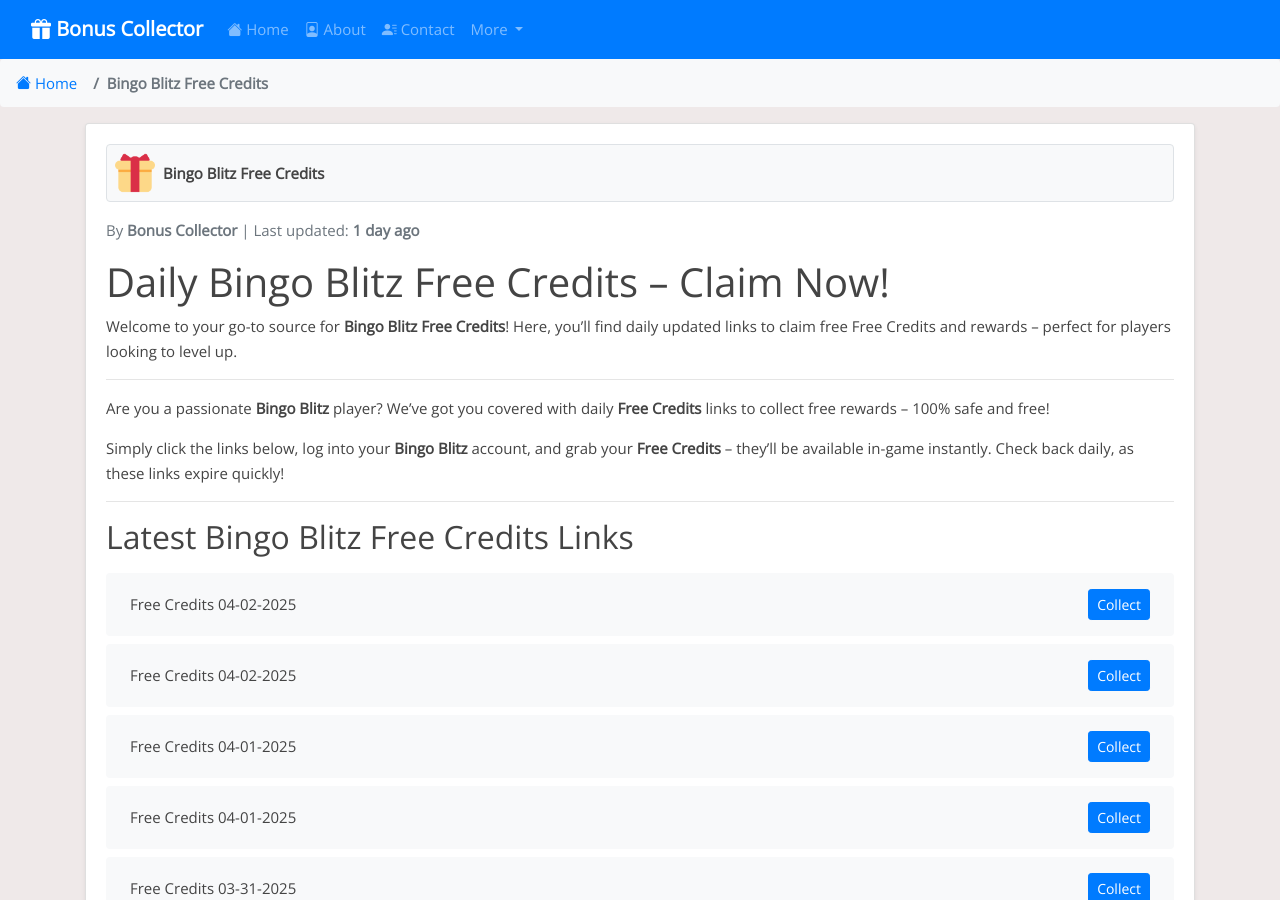
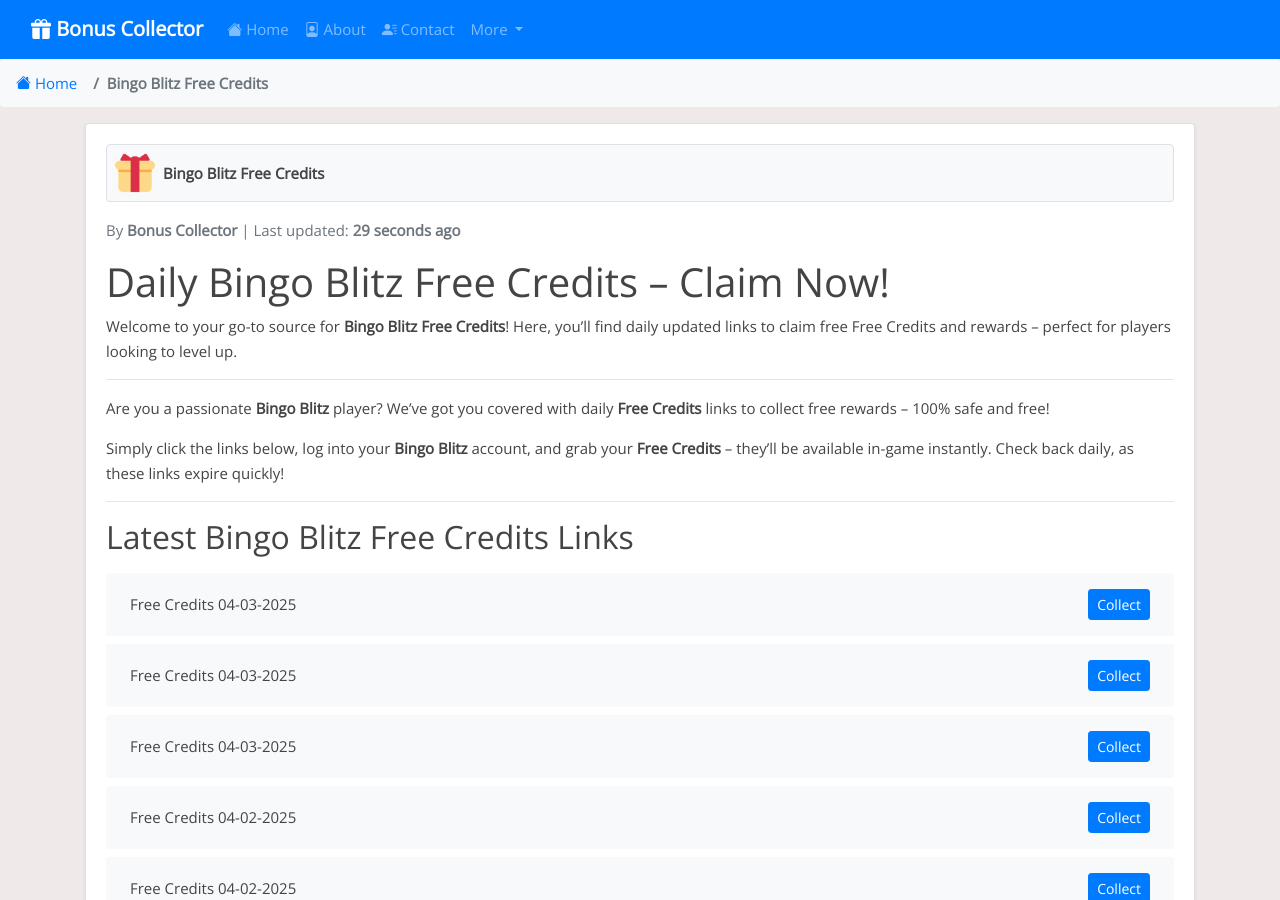
Before and after one commit to iamrohan99/bc-net, a Jekyll site: the page built from _posts/2024-06-30-bingo-blitz.md, in a window 1280 px wide and 900 px high. Built offline with Jekyll 4.4.1, drawn with Linux system fonts in a browser that asks for light colours; some of the changed text lies outside the part shown.

Commit message:
Update bingo-blitz reward links, content, and last modified date - 2025-04-03 17:22

```diff
--- a/_data/include_files.yml
+++ b/_data/include_files.yml
@@ -31,7 +31,7 @@ cashman-casino.html:
 pop-slots.html:
   last_modified: "2025-04-03T14:25:31Z"
 bingo-blitz.html:
-  last_modified: "2025-04-02T17:22:26Z"
+  last_modified: "2025-04-03T17:22:18Z"
 willy-wonka.html:
   last_modified: "2025-04-03T08:32:58Z"
 huuuge-casino.html:
--- a/_includes/bingo-blitz.html
+++ b/_includes/bingo-blitz.html
@@ -1,4 +1,16 @@
 <ul class="list-group mt-3 mb-4">
+  <li class="list-group-item d-flex justify-content-between align-items-center">
+    <span>Free Credits 04-03-2025</span>
+    <a href="https://d10x.co/BingoBlitz/J4NSi" class="btn btn-primary btn-sm">Collect</a>
+  </li>
+  <li class="list-group-item d-flex justify-content-between align-items-center">
+    <span>Free Credits 04-03-2025</span>
+    <a href="https://d10x.co/BingoBlitz/bwMbQ" class="btn btn-primary btn-sm">Collect</a>
+  </li>
+  <li class="list-group-item d-flex justify-content-between align-items-center">
+    <span>Free Credits 04-03-2025</span>
+    <a href="https://d10x.co/BingoBlitz/OXl6d" class="btn btn-primary btn-sm">Collect</a>
+  </li>
   <li class="list-group-item d-flex justify-content-between align-items-center">
     <span>Free Credits 04-02-2025</span>
     <a href="https://d10x.co/BingoBlitz/3gmrI" class="btn btn-primary btn-sm">Collect</a>
@@ -387,16 +399,4 @@
     <span>Free Credits 02-23-2025</span>
     <a href="https://d10x.co/BingoBlitz/4pfpP" class="btn btn-primary btn-sm">Collect</a>
   </li>
-  <li class="list-group-item d-flex justify-content-between align-items-center">
-    <span>Free Credits 02-23-2025</span>
-    <a href="https://bingo-app-dsa.playtika.com/bingo2-v2-bingoblitz/incentive/?incentive=9970bf6fa43c9a05aafe40155171236c1b97997af15b9676f44733f9d1c429c8&desktop=fb&scene=popup&asset=inbox.PopupGiftCenter&originId=45939&gameref=FBS_230225" class="btn btn-primary btn-sm">Collect</a>
-  </li>
-  <li class="list-group-item d-flex justify-content-between align-items-center">
-    <span>Free Credits 02-22-2025</span>
-    <a href="https://d10x.co/BingoBlitz/rlA3A" class="btn btn-primary btn-sm">Collect</a>
-  </li>
-  <li class="list-group-item d-flex justify-content-between align-items-center">
-    <span>Free Credits 02-22-2025</span>
-    <a href="https://bingo-app-dsa.playtika.com/bingo2-v2-bingoblitz/incentive/?incentive=ce13aa145c241f156d48227b0b7c7d43c7afb422b97e8ced1c9b29c85f62f460&desktop=fb&scene=popup&asset=inbox.PopupGiftCenter&originId=45935&gameref=FBS_220225" class="btn btn-primary btn-sm">Collect</a>
-  </li>
 </ul>
```
Also changed, not shown: links-json/bingo-blitz.json (+12 -12 lines).
